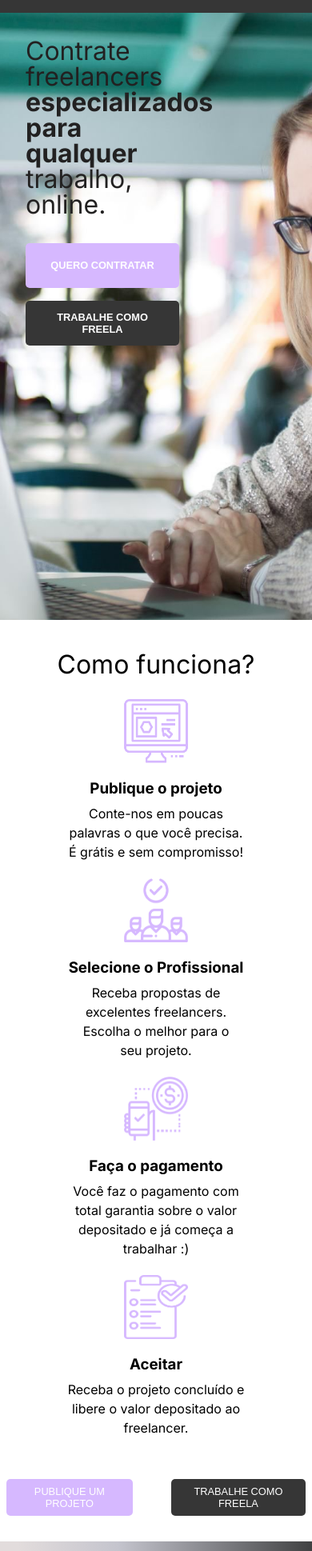
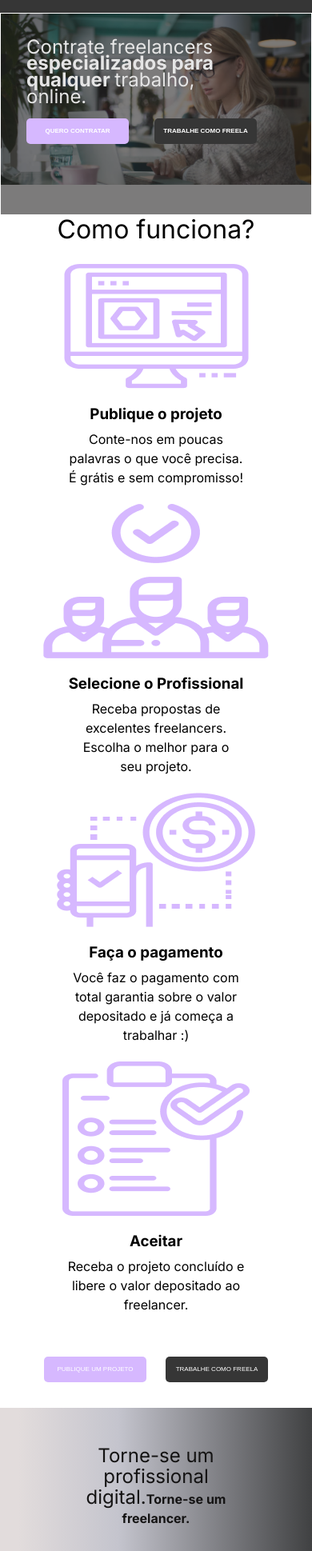
Before and after one commit to chiemek/TugaFreela, a React (Vite) app: page / in a window 390 px wide. Shown: the part 58-1997 px from the top of the page at 80% size. Built offline with nearby package versions, Linux system fonts and the light colour scheme.

Commit message:
worked on the ressponsiveness

```diff
--- a/src/pages/Home/Home.css
+++ b/src/pages/Home/Home.css
@@ -78,9 +78,10 @@ main {
     gap: 3rem;
 
     button {
-      font-size: "bold";
-      padding: "1.8rem 3rem";
-      font-size: "1rem";
+      font-size: bold;
+      padding: 1.8rem 3rem;
+      font-size: 1rem;
+      height: 3.5rem;
     }
   }
 }
@@ -321,17 +322,20 @@ main {
       position: absolute;
       top: 0;
       padding: 2rem;
-      width: 60vw;
-      /* border: 1px solid #fff; */
-      height: 90vh;
-      background: rgba(38, 37, 37, 0);
+      width: 100%;
+      border: 1px solid #fff;
+      height: 30vh;
+      background: rgba(38, 37, 37, 0.605);
       background: linear-gradient(none);
-      color: #222121;
+      color: #f9f6f6;
 
       h2 {
-        font-size: 2rem;
-        line-height: 2rem;
-        margin-bottom: 2rem;
+        font-size: 1.5rem;
+        line-height: 1.3rem;
+        margin-bottom: 1rem;
+        font-weight: bold;
+        color: #e5e5e5;
+        z-index: 100000;
 
         span {
           font-weight: normal;
@@ -340,13 +344,21 @@ main {
 
       .main-button {
         display: flex;
-        flex-direction: column;
+        flex-direction: row;
         gap: 1rem;
 
         button {
-          width: 12rem;
+          font-size: 0.5rem;
+          width: 8rem;
+          padding: 0.5rem 0.5rem;
+          height: 2rem;
         }
       }
+    }
+    img {
+      width: 100%;
+      object-fit: contain;
+      height: 100%;
     }
   }
   .how-it-works {
@@ -363,9 +375,10 @@ main {
       margin-bottom: 2rem;
 
       .icon-container {
+        width: 85vw;
         img {
-          width: 5rem;
-          height: 5rem;
+          width: auto;
+          height: auto;
           margin-bottom: 1rem;
         }
 
@@ -379,46 +392,59 @@ main {
           margin-bottom: 1.3rem;
         }
       }
-
+    }
     .button {
       display: flex;
       justify-content: center;
-        gap: 0.5rem;
+      gap: 1.5rem;
 
       button {
         width: 8rem;
         font-size: 0.5rem;
-          padding: "1rem 1.5rem";
-        }
+        padding: 0.5rem 0.5rem;
+        height: 2rem;
       }
     }
   }
 
   .showcase-cont {
     position: relative;
-    height: 60vh;
-    background-color: #ffffff;
+    height: 100%;
     z-index: 1000;
 
     .text {
       position: relative;
       width: 100%;
-      height: 20rem;
-      padding: 1rem 5rem;
-      color: #fff;
-      background: linear-gradient(none);
+      height: 15rem;
+      padding: 3rem 5rem;
+      color: #141313;
+      background-color: #111010;
+      background: linear-gradient(
+        90deg,
+        rgba(226, 220, 220, 1) 6%,
+        rgba(196, 196, 205, 1) 38%,
+        rgba(64, 65, 66, 1) 100%,
+        rgba(3, 0, 0, 1) 100%
+      );
+      a {
+        text-decoration: none;
+        color: #080808;
+      }
 
       .btn-con {
         text-align: center;
         display: flex;
         justify-content: center;
+        z-index: 1000;
+
         button {
-          padding: 0.8rem 1rem;
+          padding: 0.5rem 0.5rem;
         }
       }
 
       h2 {
         background: none;
+        font-weight: bold;
         font-size: 1rem;
         line-height: 1.5rem;
         margin-bottom: 2rem;
@@ -440,7 +466,7 @@ main {
   }
 
   .results {
-    padding-block: 2rem;
+    padding-block: 1rem;
 
     h2 {
       font-size: 1.8rem;
@@ -452,14 +478,15 @@ main {
     .container {
       display: flex;
       flex-direction: column;
+      width: 85vw;
 
       .icon-container {
         text-align: center;
         margin-bottom: 2rem;
 
         img {
-          width: 7rem;
-          height: 7rem;
+          width: auto;
+          height: auto;
           margin-bottom: 1rem;
         }
 
@@ -470,6 +497,7 @@ main {
 
         p {
           font-size: 1rem;
+          margin-bottom: 2rem;
         }
       }
     }
@@ -485,7 +513,7 @@ main {
   }
 
   .testimony {
-    padding: 5rem 0.5rem;
+    padding: 3rem 0.5rem;
 
     h2 {
       font-size: 1.7rem;
@@ -497,8 +525,8 @@ main {
     }
 
     .testimony-container {
-      padding: 5rem 0.5rem;
-      height: 70%;
+      padding: 2rem 1rem;
+      height: 50%;
       flex-direction: column-reverse;
 
       .quote {
@@ -516,12 +544,12 @@ main {
         flex-direction: column;
 
         img {
-          width: 14rem;
-          height: 14rem;
+          width: 7rem;
+          height: 7rem;
         }
 
         .text {
-          width: 70%;
+          width: 100%;
           text-align: left;
           p {
             font-size: 1rem;
@@ -538,9 +566,20 @@ main {
       .dots {
         position: absolute;
         right: 50%;
-        bottom: 0;
+        bottom: -2rem;
 
         flex-direction: row;
+
+        .dot {
+          width: 1.5rem;
+          height: 1rem;
+          background-color: rgb(202, 172, 247);
+          border-radius: 50%;
+
+          &.active {
+            background-color: rgb(173, 120, 251);
+          }
+        }
       }
     }
   }
--- a/src/pages/Home/Home.jsx
+++ b/src/pages/Home/Home.jsx
@@ -73,13 +73,12 @@ const Home = () => {
                 bgColor="rgba(214, 184, 255, 1)"
                 size="bold"
                 margin="0 1rem 0 0"
-                height="3.5rem"
               >
                 QUERO CONTRATAR
               </Button>
             </Link>
             <Link to="/Freelance">
-              <Button bgColor="rgba(54, 54, 54, 1)" size="bold" height="3.5rem">
+              <Button bgColor="rgba(54, 54, 54, 1)" size="bold">
                 TRABALHE COMO FREELA
               </Button>
             </Link>
```
Lines whose indentation alone changed are shown as unchanged.
